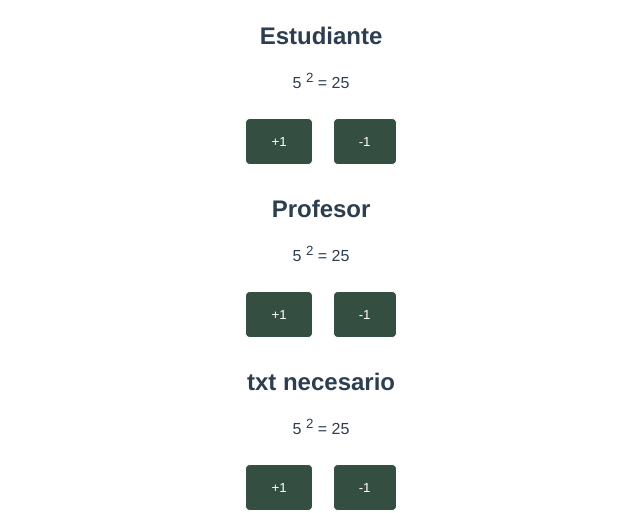
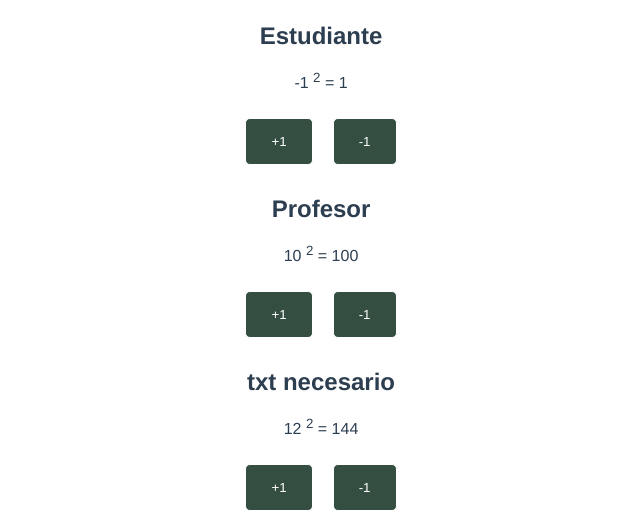
Before and after one commit to J0hnFe/pw_vue_u2_p6_jr, a Vue app: page / in a window 1280 px wide. Shown: the part 262-775 px from the top of the page, without its empty margins (319-959 px from the left). Built offline with nearby package versions, Linux system fonts and the light colour scheme.

Commit message:
taller_18

```diff
--- a/src/App.vue
+++ b/src/App.vue
@@ -1,9 +1,10 @@
 <template>
   <!-- <Contador></Contador> puedo abreviarlo-->
   <img alt="Vue logo" src="./assets/logo.png">
-  <Contador titulo="Estudiante" /> <!-- Accedo a props desde componente padre -->
+  <Contador titulo="Estudiante" :num="-1" /> <!-- Accedo a props desde componente padre -->
   <Contador titulo="Profesor" />
-  <Contador />
+  <!-- <Contador v-bind:num="calcularValor()" /> -->
+  <Contador :num="calcularValor()" /> <!-- Otra forma de v-bind -->
 </template>
 
 <script>
@@ -14,6 +15,12 @@ export default {
   components: {
     Contador,
   },
+
+  methods: {
+    calcularValor() {
+      return 10 + 2;
+    }
+  }
 };
 </script>
 
--- a/src/components/Contador.vue
+++ b/src/components/Contador.vue
@@ -17,12 +17,26 @@
 <script>
 export default {
     // Props
-    props: ['titulo', 'num'], //pueden haber varias props, una "variable"
+    // 1ra Forma - basica
+    // props: ['titulo', 'num'], //pueden haber varias props, una "variable"
+
+    // 2da forma
+    props: {
+        titulo: String,
+        num: {
+            type: Number,
+            required: false,
+            default: 10,
+            validator(value) {
+                return value > 0;
+            },
+        },
+    },
 
     // Options api para propiedades reactivas
     data() {
         return {
-            numero: 5,
+            numero: this.num,
         };
     },
 
@@ -54,7 +68,7 @@ export default {
         },
 
         presentar() {
-            if(this.titulo !== undefined) {
+            if (this.titulo !== undefined) {
                 return this.titulo
             } else {
                 return 'txt necesario'
```
Also changed, not shown: src/components/Pregunta.vue (added, +13 -0 lines).
